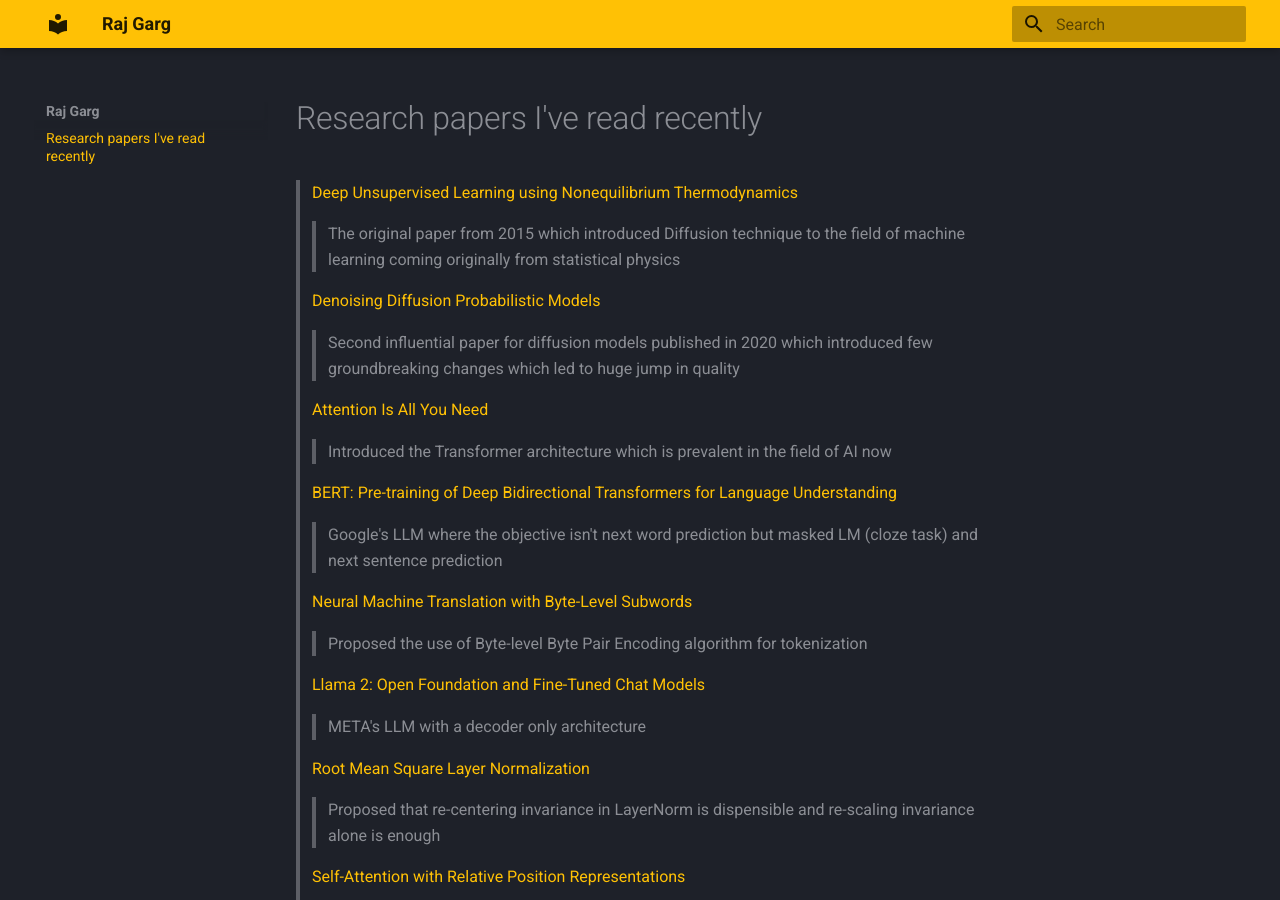
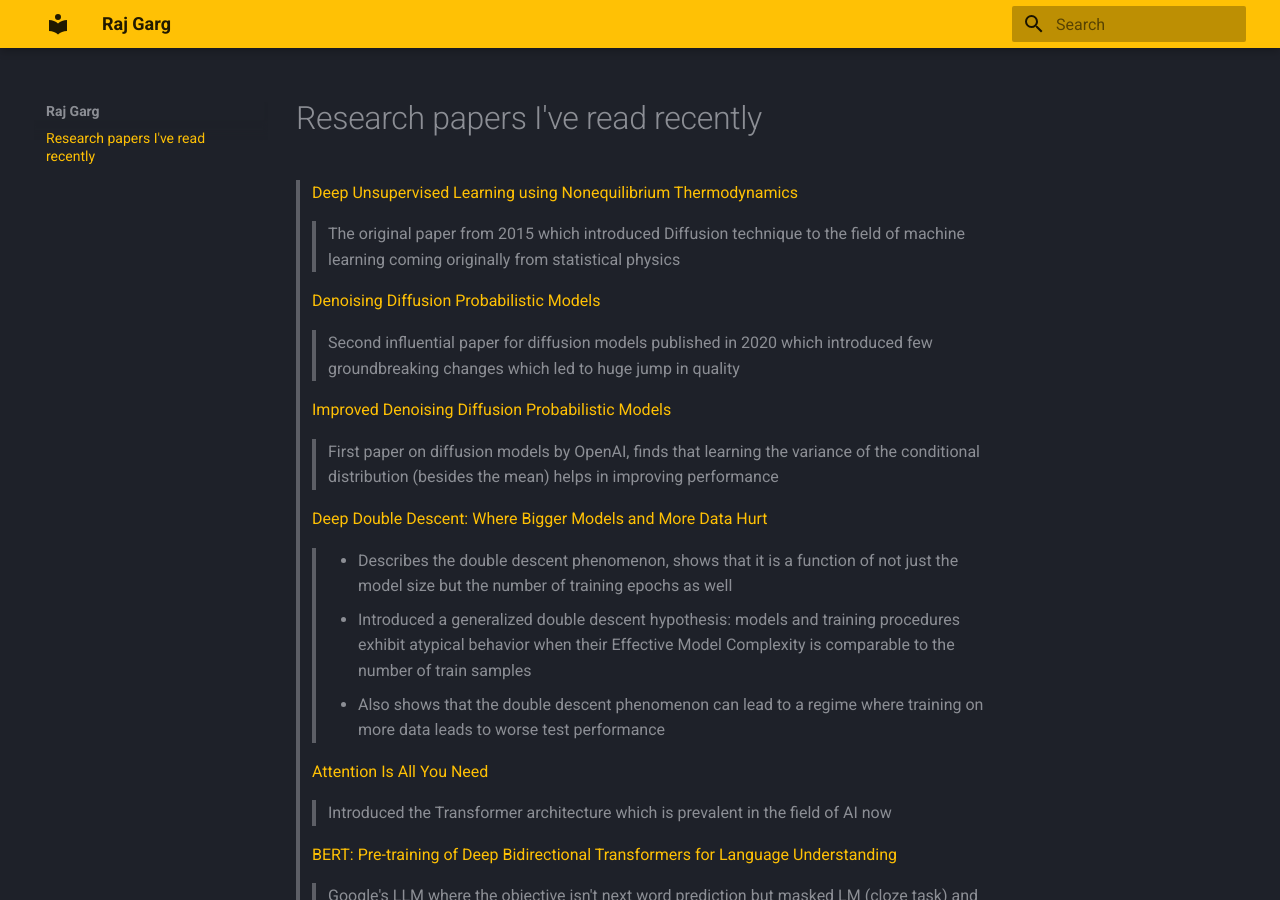
Before and after one commit to rajgarg021/blog, an MkDocs documentation site: the page built from docs/index.md, in a window 1280 px wide and 900 px high. Built offline with MkDocs 1.6.1 and Material for MkDocs 9.7.7, drawn with Linux system fonts in a browser that asks for light colours.

Commit message:
added more papers that i read recently

```diff
--- a/docs/index.md
+++ b/docs/index.md
@@ -5,6 +5,14 @@
 
 > [Denoising Diffusion Probabilistic Models](https://arxiv.org/abs/2006.11239)
 >> Second influential paper for diffusion models published in 2020 which introduced few groundbreaking changes which led to huge jump in quality
+
+> [Improved Denoising Diffusion Probabilistic Models](https://arxiv.org/abs/2102.09672)
+>> First paper on diffusion models by OpenAI, finds that learning the variance of the conditional distribution (besides the mean) helps in improving performance
+
+> [Deep Double Descent: Where Bigger Models and More Data Hurt](https://arxiv.org/abs/1912.02292)
+>> - Describes the double descent phenomenon, shows that it is a function of not just the model size but the number of training epochs as well
+>> - Introduced a generalized double descent hypothesis: models and training procedures exhibit atypical behavior when their Effective Model Complexity is comparable to the number of train samples
+>> - Also shows that the double descent phenomenon can lead to a regime where training on more data leads to worse test performance
 
 > [Attention Is All You Need](https://arxiv.org/abs/1706.03762)
 >> Introduced the Transformer architecture which is prevalent in the field of AI now
```
